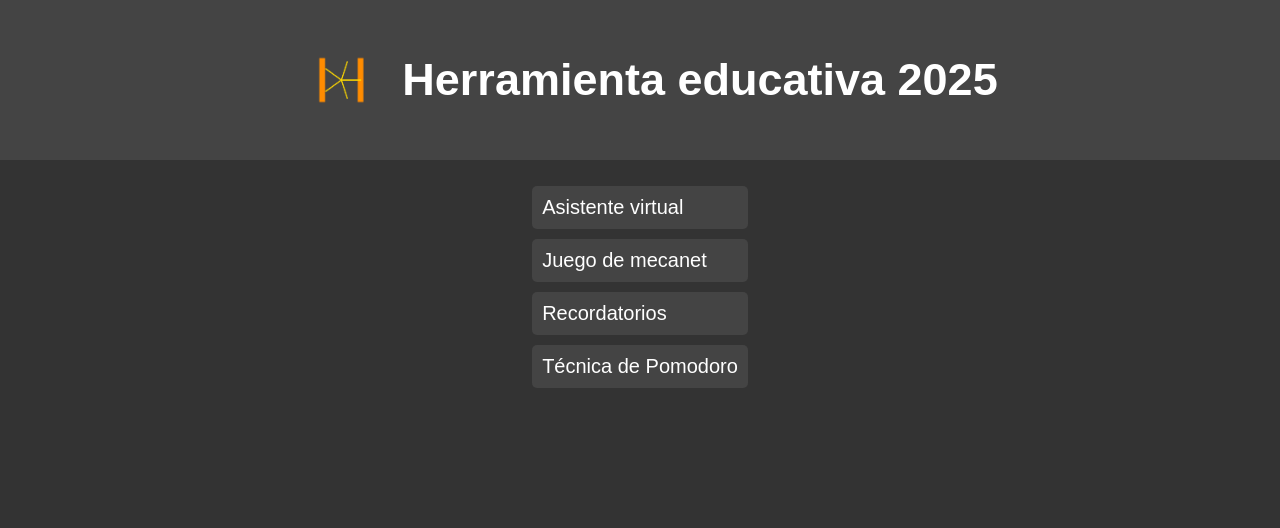
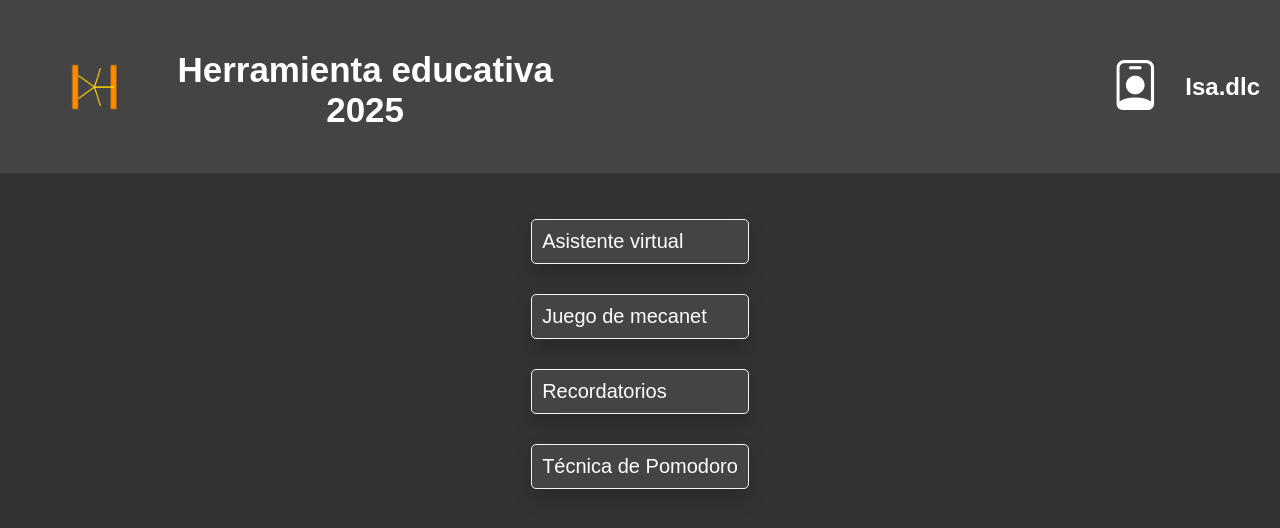
Before and after one commit to Isa-dlc15/Proyecto-Tecnologica-2025, a plain HTML site: page Herramienta Educativa 2025/Interfaz/index.html in a window 1280 px wide. Drawn offline with nearby package versions, Linux system fonts and the light colour scheme.

Commit message:
cambios 24 de mayo

```diff
--- a/Herramienta Educativa 2025/Interfaz/index.html
+++ b/Herramienta Educativa 2025/Interfaz/index.html
@@ -5,11 +5,14 @@
     <meta name="viewport" content="width=device-width, initial-scale=1.0">
     <title>Ventana de inicio</title>
     <link rel="stylesheet" href="style.css">
+    <link rel="stylesheet" href="https://cdn.jsdelivr.net/npm/bootstrap-icons@1.13.1/font/bootstrap-icons.min.css">
 </head>
 <body>
     <header>
         <img src="../img/logo (1).png" alt="logo">
         <h1>Herramienta educativa 2025</h1>
+        <a href="../User/index.html"><i class="bi bi-person-badge"></i></a>
+        <h2>Isa.dlc</h2>
     </header>
         <div class="ventanas">
             <ul>
--- a/Herramienta Educativa 2025/Interfaz/style.css
+++ b/Herramienta Educativa 2025/Interfaz/style.css
@@ -16,7 +16,7 @@ header{
 }
 
 header img{
-    margin: 35px;
+    margin: 35px 50px;
     width: 50px;
     height: 50px;
 }
@@ -24,8 +24,9 @@ header img{
 header h1{
     color: #fff;
     text-align: center;
-    font-size: 45px;
+    font-size: 35px;
     margin-top: 30px;
+    margin-top: 30px 50px;
 }
 
 div{
@@ -34,20 +35,6 @@ div{
     flex-direction: column;
     justify-content: center;
     align-items: center;
-
-
-
-
-
-
-
-    /* background-color: #555;
-    color: white;
-    display: flex;
-    justify-content: center;
-    align-items: center;
-    padding: 20px;
-    text-align: center; */
 }
 
 div ul{
@@ -57,8 +44,41 @@ div ul{
 
 div ul li{
     background-color: #444;
-    margin: 10px 0;
+    margin: 30px 0;
     padding: 10px;
+    border-radius: 5px;
+    box-shadow: 0 0 10px rgba(255, 255, 255, 0.5);
+    transition: background-color 0.3s;
+    border: 1px solid #fff;
+    border-radius: 5px;
+    box-shadow: 0 0 10px rgba(255, 255, 255, 0.5);
+    transition: background-color 0.3s;
+    transform: scale(1);
+    transition: all 0.3s ease;
+    transform: translateY(0);
+    box-shadow: 0 10px 20px rgba(0, 0, 0, 0.2);
+    transition: all 0.3s ease;
+    transform: translateY(0);
+    box-shadow: 0 10px 20px rgba(0, 0, 0, 0.2);
+    border: 1px solid #f3f3f3;
+    border-radius: 5px;
+}
+
+div ul li:hover{
+    background-color: #555;
+    cursor: pointer;
+    transition: background-color 1s;
+    transform: scale(1.05);
+    box-shadow: 0 0 10px rgba(255, 255, 255, 0.5);
+    border: 1px solid #fff;
+    border-radius: 5px;
+    transition: all 0.3s ease;
+    transform: translateY(-5px);
+    box-shadow: 0 10px 20px rgba(0, 0, 0, 0.2);
+    transition: all 0.3s ease;
+    transform: translateY(-5px);
+    box-shadow: 0 10px 20px rgba(0, 0, 0, 0.2);
+    border: 1px solid #fff;
     border-radius: 5px;
 }
 
@@ -67,3 +87,10 @@ div ul li a{
     color: #fff;
     font-size: 20px;
 }
+
+header i{
+    color: #fff;
+    font-size: 50px;
+    margin: 25px;
+    margin-left: 550px;
+}
```
Also changed, not shown: Herramienta Educativa 2025/User/index.html (added, +16 -0 lines), Herramienta Educativa 2025/Interfaz/script.js (deleted).
